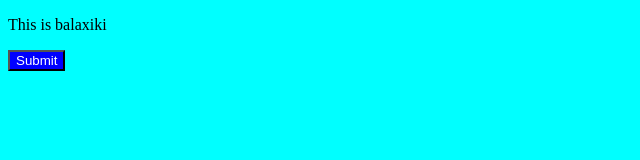
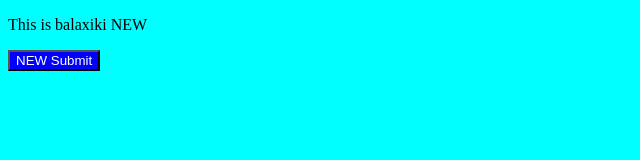
Before and after one commit to duongkien172/git-tutorial, a plain HTML site: page index.html in a window 1280 px wide. Shown: the whole page, without its empty margins (0-640 px from the left). Drawn offline with Linux system fonts and the light colour scheme.

Commit message:
update index file

```diff
--- a/index.html
+++ b/index.html
@@ -12,7 +12,7 @@
     </style>
     </head>
  <body>
-  <p> This is balaxiki</p>
-  <button> Submit</button>
+  <p> This is balaxiki NEW</p>
+  <button> NEW Submit</button>
  </body>
 </html>
```
